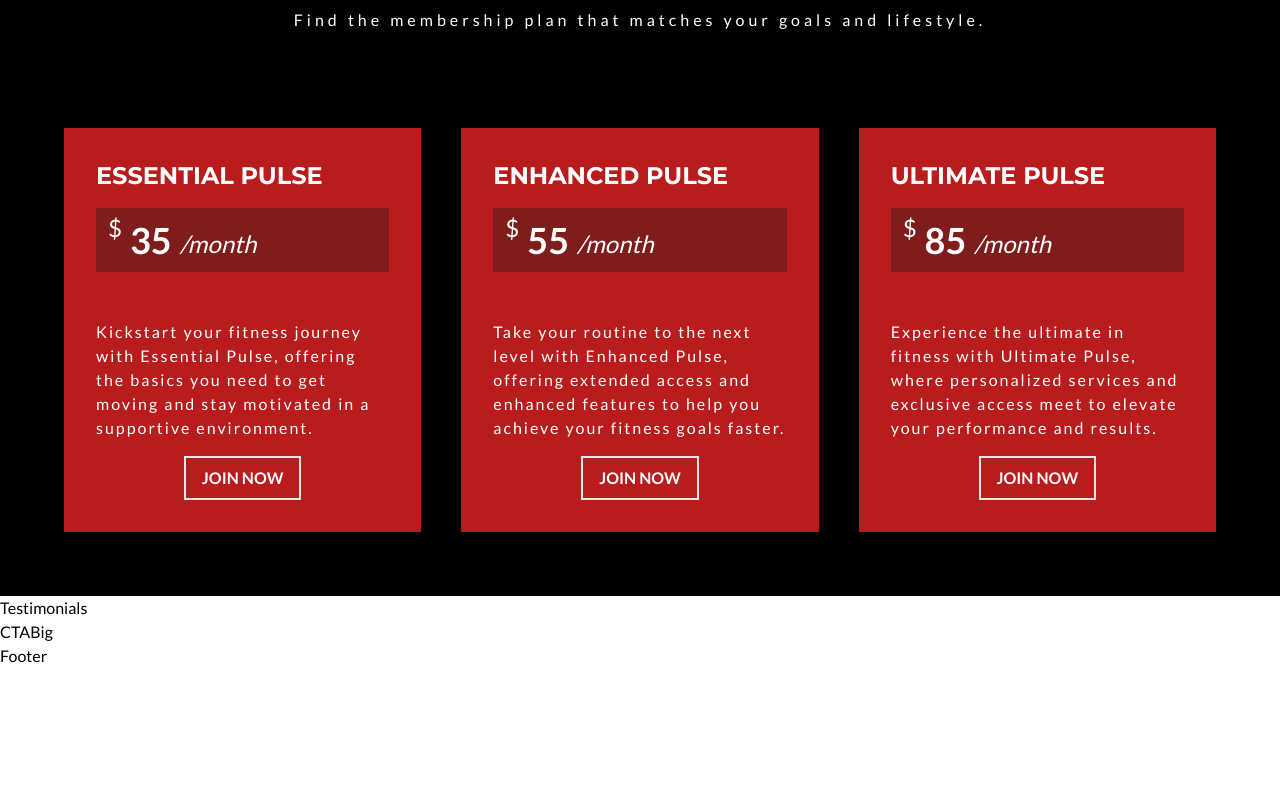
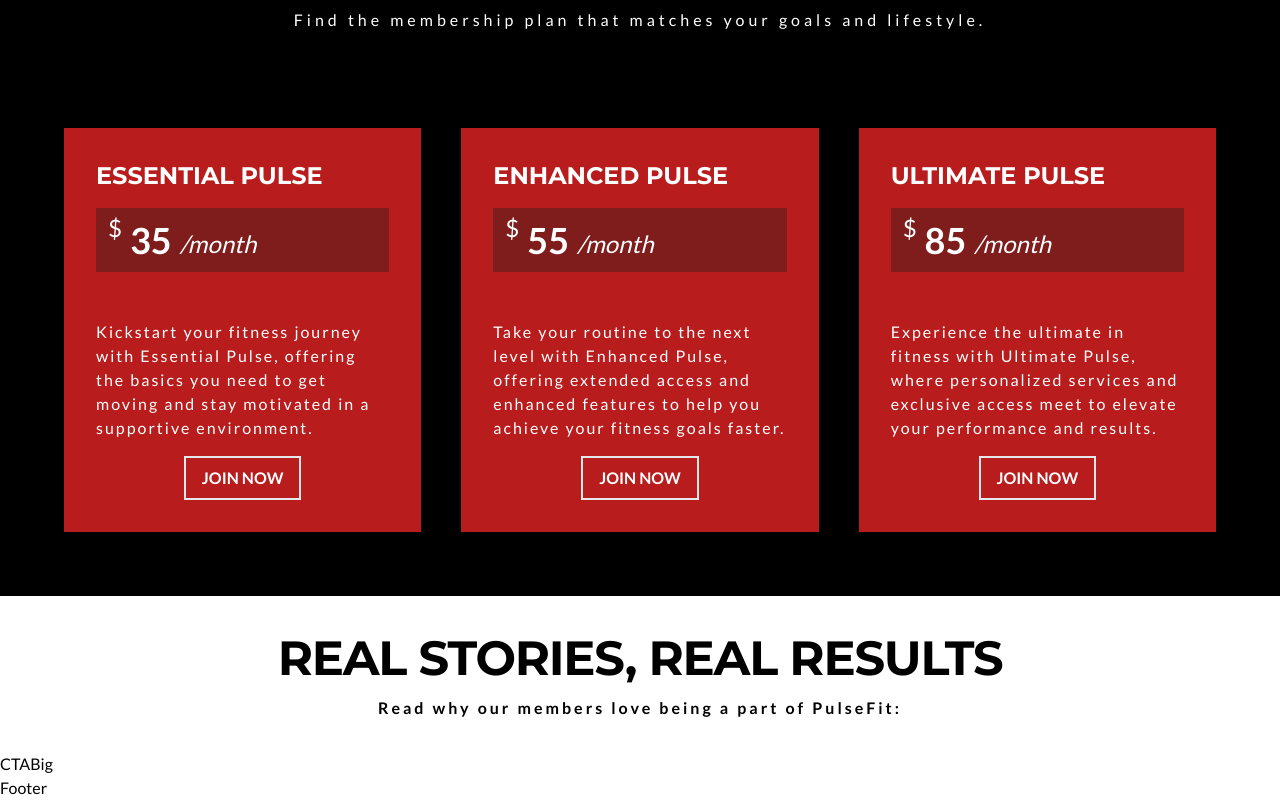
Before and after one commit to Quincy-Fer/pulse-fit, a Next.js app: page / in a window 1280 px wide. Shown: the part 4059-4859 px from the top of the page. Before the commit the page ends 4727 px from the top, so only its background shows below. Built offline with nearby package versions, Linux system fonts and the light colour scheme.

Commit message:
Add swiper package, simple header and subheader

```diff
--- a/components/Testimonials.tsx
+++ b/components/Testimonials.tsx
@@ -1,5 +1,32 @@
+"use client";
+
+import Image from "next/image";
+
+//  import swiper components
+import { Swiper, SwiperSlide } from "swiper/react";
+
+// import required modules
+import { Pagination } from "swiper/modules";
+
+// swiper styles
+import "swiper/css";
+import "swiper/css/pagination";
+
 const Testimonials = () => {
-  return <div>Testimonials</div>;
+  return (
+    <section className="mx-auto max-w-[1440px]">
+      <div className="p-8 mx-auto flex flex-col justify-center">
+        <h2 className="text-5xl tracking-tight  text-center leading-tight ">
+          Real Stories, Real Results
+        </h2>
+        <p className="tracking-[3px] text-center mt-2 font-bold">
+         Read why our members love being a part of PulseFit:
+        </p>
+      </div>
+
+
+    </section>
+  );
 };
 
 export default Testimonials;
--- a/package.json
+++ b/package.json
@@ -12,7 +12,8 @@
     "next": "14.2.5",
     "react": "^18",
     "react-dom": "^18",
-    "react-icons": "^5.3.0"
+    "react-icons": "^5.3.0",
+    "swiper": "^11.1.9"
   },
   "devDependencies": {
     "@types/node": "^20",
```
Also changed, not shown: 1 other file (tests, documents, lock files or other folders).
